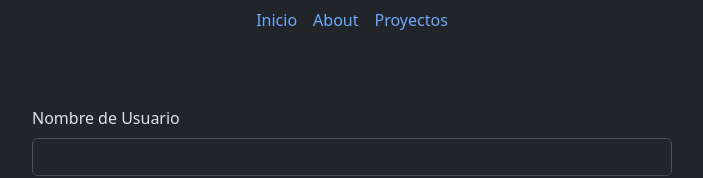
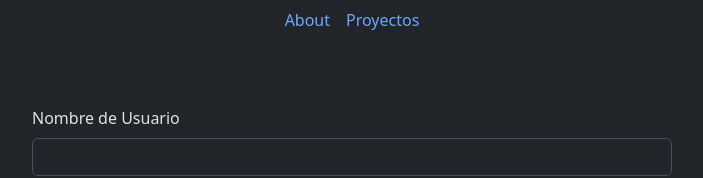
Before and after one commit to mvjhart/portafolio-FrontEnd, an Angular app: page /login in a window 1280 px wide. Shown: the top 178 px of the page, without its empty margins (288-991 px from the left). Built offline with nearby package versions, Linux system fonts and the light colour scheme.

Commit message:
Unused Component deleted

```diff
--- a/src/app/app-routing.module.ts
+++ b/src/app/app-routing.module.ts
@@ -2,14 +2,12 @@ import { NgModule } from '@angular/core';
 import { RouterModule, Routes } from '@angular/router';
 import { AboutComponent } from './components/about/about.component';
 import { ProyectosComponent } from './components/proyectos/proyectos.component';
-import { InicioComponent } from './components/inicio/inicio.component';
 import { ErrorComponent } from './components/error/error.component';
 import { LoginComponent } from './components/login/login.component';
 import { GuardGuard } from './services/guard.guard';
 
 const routes: Routes = [
-  {path:'', component:InicioComponent},
-  {path:'about', component:AboutComponent, canActivate:[GuardGuard]},
+  {path:'', component:AboutComponent, canActivate:[GuardGuard]},
   {path:'proyectos', component:ProyectosComponent, canActivate:[GuardGuard]},
   {path:'login', component:LoginComponent},
   {path:'**', component:ErrorComponent}
--- a/src/app/app.module.ts
+++ b/src/app/app.module.ts
@@ -20,7 +20,6 @@ import { NavbarComponent } from './components/navbar/navbar.component';
 import { HeaderComponent } from './components/header/header.component';
 import { ProyectosComponent } from './components/proyectos/proyectos.component';
 import { AboutComponent } from './components/about/about.component';
-import { InicioComponent } from './components/inicio/inicio.component';
 import { ErrorComponent } from './components/error/error.component';
 import { LoginComponent } from './components/login/login.component';
 import { SkillsComponent } from './components/about/skills/skills.component';
@@ -43,7 +42,6 @@ import { AboutCardComponent } from './components/about/about-card/about-card.com
     HeaderComponent,
     ProyectosComponent,
     AboutComponent,
-    InicioComponent,
     ErrorComponent,
     LoginComponent,
     SkillsComponent,
--- a/src/app/components/about/experiencias/experiencias.component.ts
+++ b/src/app/components/about/experiencias/experiencias.component.ts
@@ -68,13 +68,12 @@ export class ExperienciasComponent {
 
   onEnviar(event:Event){
   event.preventDefault;
-  // console.log(this.form.value);
   this.updateExperiencia.emit(this.form.value);
 
   }
 
   xClick(exp:Experiencia){
-    let windowText="Realmente quieres borrar el siguiente proyecto: " + exp.rol;
+    let windowText="Realmente quieres borrar la siguiente experiencia: " + exp.rol;
     if( confirm(windowText) === true){
       this.deleteExperiencia.emit(exp);
     }
--- a/src/app/components/about/skills/lista-skills/lista-skills.component.ts
+++ b/src/app/components/about/skills/lista-skills/lista-skills.component.ts
@@ -73,7 +73,7 @@ export class ListaSkillsComponent {
   }
 
   xClick(skill:Skill){
-    let windowText="Realmente quieres borrar el siguiente proyecto: " + skill.name;
+    let windowText="Realmente quieres borrar la siguiente skill: " + skill.name;
     if( confirm(windowText) === true){
       this.deleteSkill.emit(skill);
     }
--- a/src/app/components/inicio/inicio.component.html
+++ /dev/null
@@ -1 +0,0 @@
-<p>inicio works!</p>
--- a/src/app/components/login/login.component.ts
+++ b/src/app/components/login/login.component.ts
@@ -44,7 +44,7 @@ onEnviar(event:Event){
   event.preventDefault;
   this.authServ.iniciarSession(this.form.value).subscribe(data =>{
     // console.log("DATA: " + JSON.stringify(data));
-    this.ruta.navigate(['/about']);
+    this.ruta.navigate(['/']);
   });
 }
 
--- a/src/app/components/navbar/navbar.component.html
+++ b/src/app/components/navbar/navbar.component.html
@@ -9,18 +9,10 @@
   </li>
   <li class="nav-item">
     <a
-      [ngClass]="estaActiva('/about')? 'nav-link active':'nav-link'"
-      routerLink="/about"
+      [ngClass]="estaActiva('/proyectos')? 'nav-link active':'nav-link'"
+      routerLink="/proyectos"
     >
     {{itemDos}}
     </a>
   </li>
-  <li class="nav-item">
-    <a
-      [ngClass]="estaActiva('/proyectos')? 'nav-link active':'nav-link'"
-      routerLink="/proyectos"
-    >
-    {{itemTres}}
-    </a>
-  </li>
 </ul>
--- a/src/app/components/navbar/navbar.component.ts
+++ b/src/app/components/navbar/navbar.component.ts
@@ -9,9 +9,8 @@ import { UiService } from 'src/app/services/ui.service';
 })
 export class NavbarComponent {
 
-  itemUno:string="Inicio";
-  itemDos:string="About";
-  itemTres:string="Proyectos";
+  itemUno:string="About";
+  itemDos:string="Proyectos";
 
   constructor(
     private uiS:UiService
--- a/src/app/services/ui.service.ts
+++ b/src/app/services/ui.service.ts
@@ -91,7 +91,7 @@ export class UiService {
 
   reloadCurrentRoute(){
     let currentUrl = this.router.url;
-    this.router.navigateByUrl('/',{skipLocationChange:true}).then(
+    this.router.navigateByUrl('/2',{skipLocationChange:true}).then(
       () => (this.router.navigate([currentUrl])));
   }
 
```
Also changed, not shown: src/app/components/inicio/inicio.component.ts (deleted, +0 -10 lines), src/app/components/inicio/inicio.component.css (deleted), 1 other file (tests, documents, lock files or other folders).
